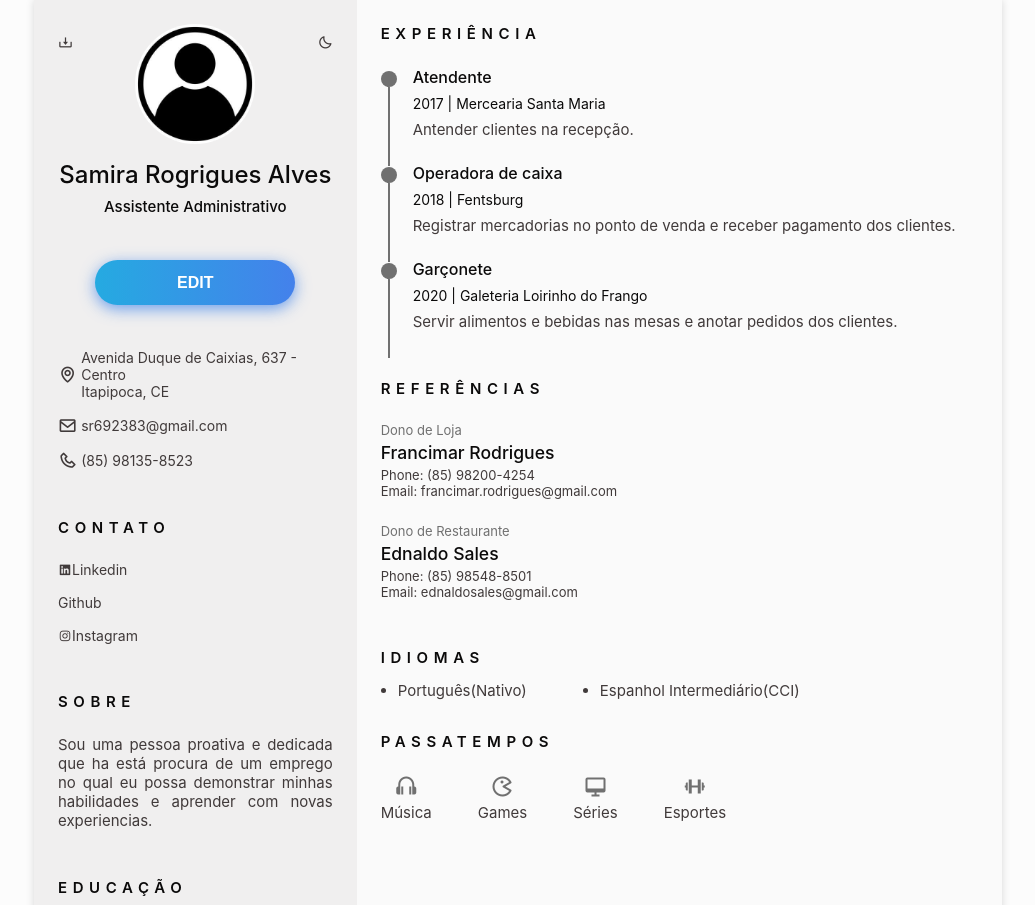
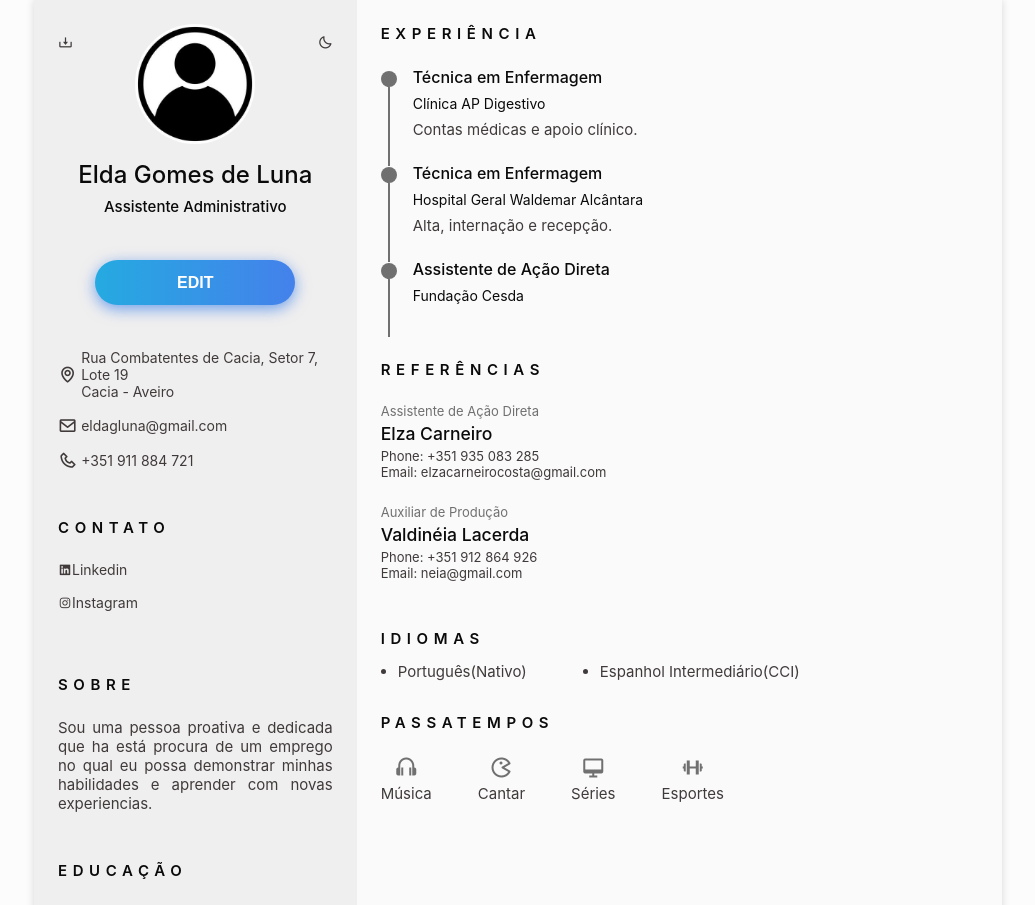
Before and after one commit to f3gomes/vite-resume-builder, a React (Vite) app: page / in a window 1280 px wide. Shown: the top 905 px of the page, without its empty margins (122-1157 px from the left). Built offline with nearby package versions, Linux system fonts and the light colour scheme.

Commit message:
edit cv data'

```diff
--- a/src/components/ResumeFull.jsx
+++ b/src/components/ResumeFull.jsx
@@ -1,6 +1,6 @@
 import React, { useEffect } from "react";
 import profile from "/assets/profile.jpeg";
-import { data } from "../data/sData.js";
+import { data } from "../data/eData.js";
 import { useNavigate } from "react-router-dom";
 import { useState } from "react";
 
--- a/src/data/eData.js
+++ b/src/data/eData.js
@@ -17,13 +17,13 @@
     {
       id: 3,
       key: "Endereço",
-      value: "",
+      value: "Rua Combatentes de Cacia, Setor 7, Lote 19",
     },
 
     {
       id: 4,
       key: "Cidade",
-      value: "Aveiro, PT",
+      value: "Cacia - Aveiro",
     },
 
     {
@@ -35,7 +35,7 @@
     {
       id: 6,
       key: "Telefone",
-      value: "(85) 98135-8523",
+      value: "+351 911 884 721",
     },
 
     {
@@ -57,17 +57,17 @@
     },
 
     {
-      id: 1,
-      key: "Github",
-      value: null,
-      icon: null,
-    },
-
-    {
       id: 2,
       key: "Instagram",
       value: "https://www.instagram.com/eldagomesdeluna1/",
       icon: "bx bxl-instagram",
+    },
+
+    {
+      id: 1,
+      key: null,
+      value: null,
+      icon: null,
     },
   ],
 
@@ -112,37 +112,37 @@
   [
     {
       id: 0,
-      key: "skills1",
+      key: "Habilidade 1",
       value: "Proativa",
     },
 
     {
       id: 1,
-      key: "skills2",
+      key: "Habilidade 2",
       value: "Boa comunicação",
     },
 
     {
       id: 2,
-      key: "skills3",
-      value: "Sede por aprendizado",
+      key: "Habilidade 3",
+      value: "Busca por aprendizado",
     },
 
     {
       id: 3,
-      key: "skills4",
+      key: "Habilidade 4",
       value: null,
     },
 
     {
       id: 4,
-      key: "skills5",
+      key: "Habilidade 5",
       value: null,
     },
 
     {
       id: 5,
-      key: "skills6",
+      key: "Habilidade 6",
       value: null,
     },
   ],
@@ -181,19 +181,19 @@
     {
       id: 0,
       key: "Referência 1",
-      title: "Dono de Loja",
-      name: "Francimar Rodrigues",
-      phone: "(85) 98200-4254",
-      mail: "francimar.rodrigues@gmail.com",
+      title: "Assistente de Ação Direta",
+      name: "Elza Carneiro",
+      phone: "+351 935 083 285",
+      mail: "elzacarneirocosta@gmail.com",
     },
 
     {
       id: 1,
       key: "Referência 2",
-      title: "Dono de Restaurante",
-      name: "Ednaldo Sales",
-      phone: "(85) 98548-8501",
-      mail: "ednaldosales@gmail.com",
+      title: "Auxiliar de Produção",
+      name: "Valdinéia Lacerda",
+      phone: "+351 912 864 926",
+      mail: "neia@gmail.com",
     },
   ],
 
@@ -218,28 +218,28 @@
   [
     {
       id: 0,
-      key: "hob1",
+      key: "Hobby 1",
       value: "Música",
       icon: "bx bx-headphone interests__icon",
     },
 
     {
       id: 1,
-      key: "hob2",
-      value: "Games",
+      key: "Hobby 2",
+      value: "Cantar",
       icon: "bx bx-game interests__icon",
     },
 
     {
       id: 2,
-      key: "hob3",
+      key: "Hobby 3",
       value: "Séries",
       icon: "bx bx-desktop interests__icon",
     },
 
     {
       id: 3,
-      key: "hob4",
+      key: "Hobby 4",
       value: "Esportes",
       icon: "bx bx-dumbbell interests__icon",
     },
--- a/src/data/sData.js
+++ b/src/data/sData.js
@@ -120,37 +120,37 @@
   [
     {
       id: 0,
-      key: "skills1",
+      key: "Habilidade 1",
       value: "Proativa",
     },
 
     {
       id: 1,
-      key: "skills2",
+      key: "Habilidade 2",
       value: "Boa comunicação",
     },
 
     {
       id: 2,
-      key: "skills3",
+      key: "Habilidade 3",
       value: "Sede por aprendizado",
     },
 
     {
       id: 3,
-      key: "skills4",
+      key: "Habilidade 4",
       value: null,
     },
 
     {
       id: 4,
-      key: "skills5",
+      key: "Habilidade 5",
       value: null,
     },
 
     {
       id: 5,
-      key: "skills6",
+      key: "Habilidade 6",
       value: null,
     },
   ],
@@ -228,28 +228,28 @@
   [
     {
       id: 0,
-      key: "hob1",
+      key: "Hobby 1",
       value: "Música",
       icon: "bx bx-headphone interests__icon",
     },
 
     {
       id: 1,
-      key: "hob2",
+      key: "Hobby 2",
       value: "Games",
       icon: "bx bx-game interests__icon",
     },
 
     {
       id: 2,
-      key: "hob3",
+      key: "Hobby 3",
       value: "Séries",
       icon: "bx bx-desktop interests__icon",
     },
 
     {
       id: 3,
-      key: "hob4",
+      key: "Hobby 4",
       value: "Esportes",
       icon: "bx bx-dumbbell interests__icon",
     },
```
